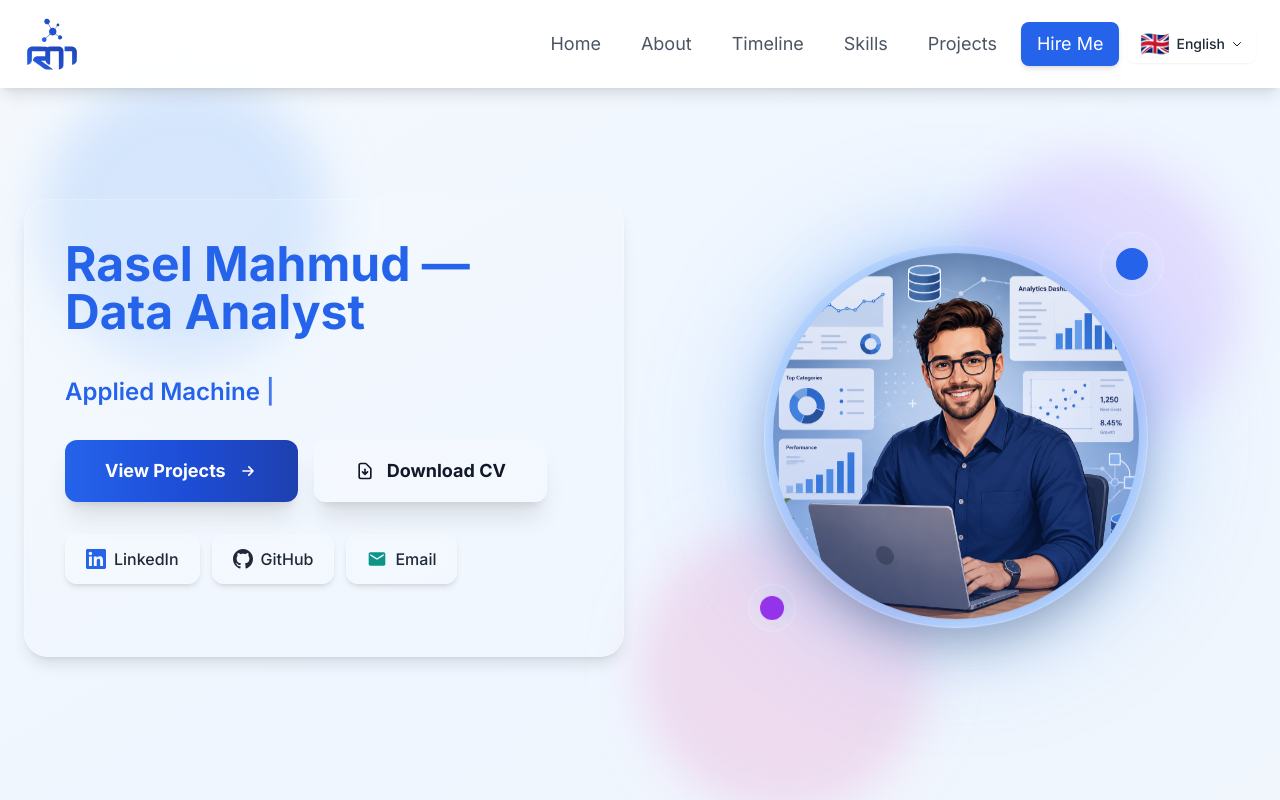
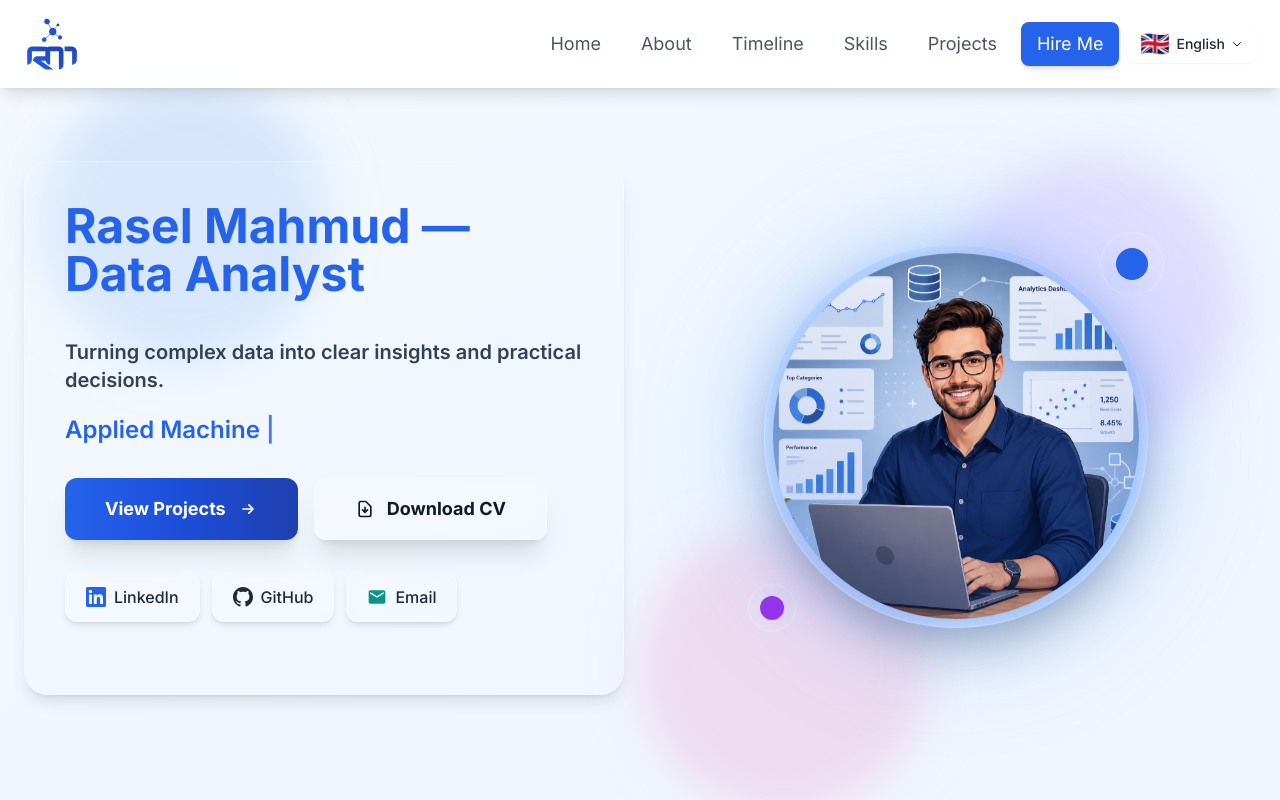
Before and after one commit to MahmudMRasel/Rasel.me, a React (Vite) app: page / in a window 1280 px wide. Shown: the top 800 px of the page. Built offline with nearby package versions, Linux system fonts and the light colour scheme.

Commit message:
Sync latest portfolio updates

```diff
--- a/src/components/Hero.jsx
+++ b/src/components/Hero.jsx
@@ -134,6 +134,10 @@ const Hero = () => {
               {showHeadlineCursor && <span className="animate-pulse">|</span>}
             </h1>
 
+            <p className="mb-5 text-lg md:text-xl font-semibold leading-snug text-slate-700">
+              {t('hero.tagline')}
+            </p>
+
             {/* Continuous looping roles */}
             <div className="mb-8 h-8 flex items-center justify-center md:justify-start">
               {headlineComplete && (
--- a/src/locales/bn.json
+++ b/src/locales/bn.json
@@ -8,7 +8,8 @@
     "hire": "আমাকে নিয়োগ করুন"
   },
   "hero": {
-    "headline": "রাসেল মাহমুদ — জটিল ডেটাকে কাজে লাগাই।",
+    "headline": "রাসেল মাহমুদ — ডেটা এ্যানালিস্ট",
+    "tagline": "জটিল ডেটাকে স্পষ্ট অন্তর্দৃষ্টি এবং বাস্তব সিদ্ধান্তে রূপান্তর করি।",
     "roles": {
       "dataAnalysis": "ডেটা এ্যানালিস্ট",
       "machineLearning": "অ্যাপ্লাইড মেশিন লার্নিং",
--- a/src/locales/da.json
+++ b/src/locales/da.json
@@ -8,7 +8,8 @@
     "hire": "Ansæt Mig"
   },
   "hero": {
-    "headline": "Rasel Mahmud — Jeg gør komplekse data brugbare.",
+    "headline": "Rasel Mahmud — Dataanalytiker",
+    "tagline": "Jeg omsætter komplekse data til klare indsigter og praktiske beslutninger.",
     "roles": {
       "dataAnalysis": "Dataanalyse",
       "machineLearning": "Anvendt maskinlæring",
```
